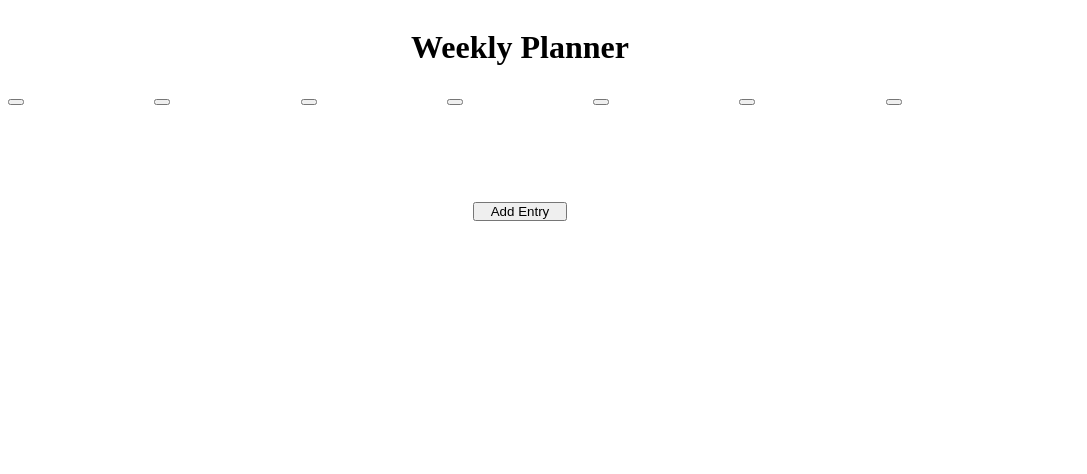
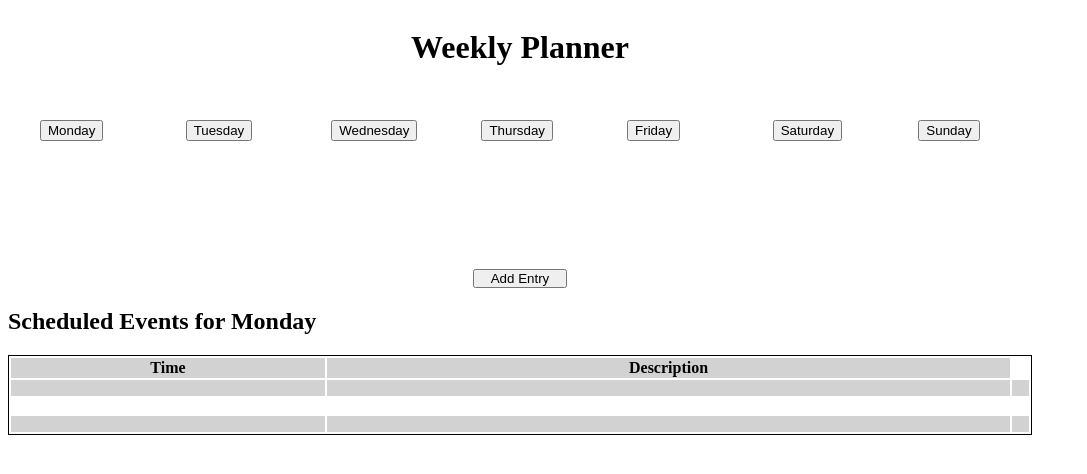
Before and after one commit to msandersmontandon/week-planner, a website: page index.html in a window 1280 px wide. Shown: the whole page, without its empty margins (0-1087 px from the left). Drawn offline with Linux system fonts and the light colour scheme.

Commit message:
jon commit

```diff
--- a/data.js
+++ b/data.js
@@ -0,0 +1 @@
+/* */
--- a/index.html
+++ b/index.html
@@ -18,22 +18,51 @@
   </header>
   <main>
     <div class="container">
-      <div class="row">
-        <div class="column-7th"><button></button></div>
-        <div class="column-7th"><button></button></div>
-        <div class="column-7th"><button></button></div>
-        <div class="column-7th"><button></button></div>
-        <div class="column-7th"><button></button></div>
-        <div class="column-7th"><button></button></div>
-        <div class="column-7th"><button></button></div>
+      <div class="row no-wrap">
+        <div class="column-7th"><button>Monday</button></div>
+        <div class="column-7th"><button>Tuesday</button></div>
+        <div class="column-7th"><button>Wednesday</button></div>
+        <div class="column-7th"><button>Thursday</button></div>
+        <div class="column-7th"><button>Friday</button></div>
+        <div class="column-7th"><button>Saturday</button></div>
+        <div class="column-7th"><button>Sunday</button></div>
       </div>
       <div class="row justify-center">
         <div class="column-full text-center add-entry">
           <button id="entry">Add Entry</button>
         </div>
       </div>
+      <div class="row">
+        <div class="column-full">
+          <h2>Scheduled Events for <span>Monday</span></h2>
+          <table>
+            <thead>
+              <tr>
+                <th>Time</th>
+                <th>Description</th>
+              </tr>
+            </thead>
+            <tbody>
+              <tr>
+                <th></th>
+                <td></td>
+                <td></td>
+              </tr>
+              <tr>
+                <th></th>
+                <td></td>
+                <td></td>
+              </tr>
+              <tr>
+                <th></th>
+                <td></td>
+                <td></td>
+              </tr>
+            </tbody>
+          </table>
+        </div>
+      </div>
     </div>
-
     <div data-view="modal" class="hidden">
       <div class="overlay">
         <div class="entry-modal">
--- a/main.js
+++ b/main.js
@@ -1,3 +1,4 @@
+/* */
 var data = {
   entry: [],
   nextEntryId: 1,
@@ -13,9 +14,9 @@ var description = document.querySelector('#description');
 var form = submitButtonEl.closest('form');
 // function show(event, )
 
-// if (localStorage.getItem())
-
-// data = JSON.parse(localStorage.getItem('data-stored'));
+if (localStorage.getItem('data-stored')) {
+  data = JSON.parse(localStorage.getItem('data-stored'));
+}
 
 entryButtonEl.addEventListener('click', function (event) {
   modal.className = '';
--- a/styles.css
+++ b/styles.css
@@ -21,6 +21,7 @@ textarea {
 
 .column-7th {
   flex-basis: calc(100% / 7);
+  padding: 2rem;
 }
 
 .justify-center {
@@ -74,3 +75,20 @@ textarea {
 .modal-padding {
   padding: 1rem 2rem;
 }
+
+.no-wrap {
+  flex-wrap: nowrap;
+}
+
+tr {
+  height: 1rem;
+}
+
+tr:nth-child(odd) {
+  background-color: rgb(210 210 210);
+}
+
+table {
+  width: 100%;
+  border: 1px solid black;
+}
```
